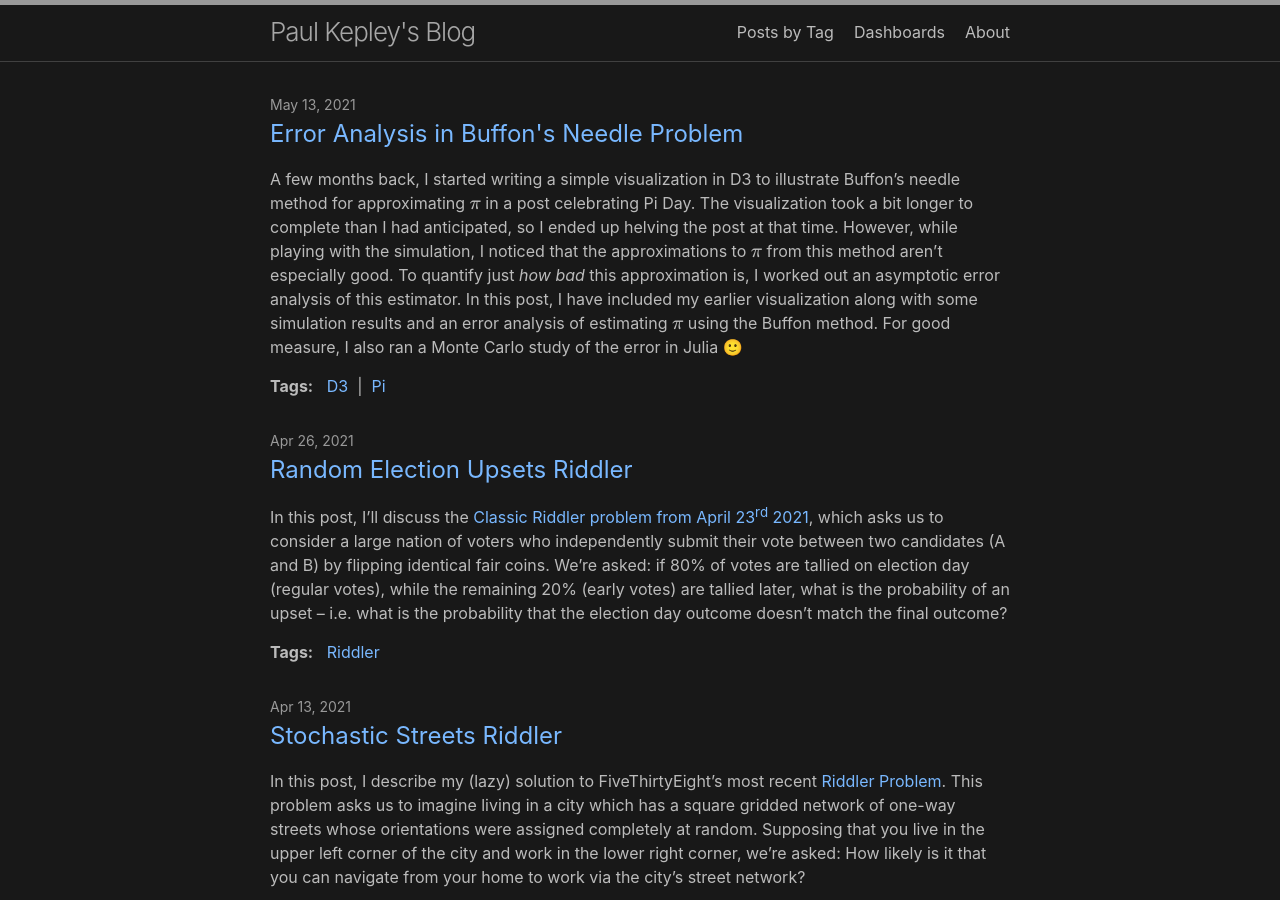
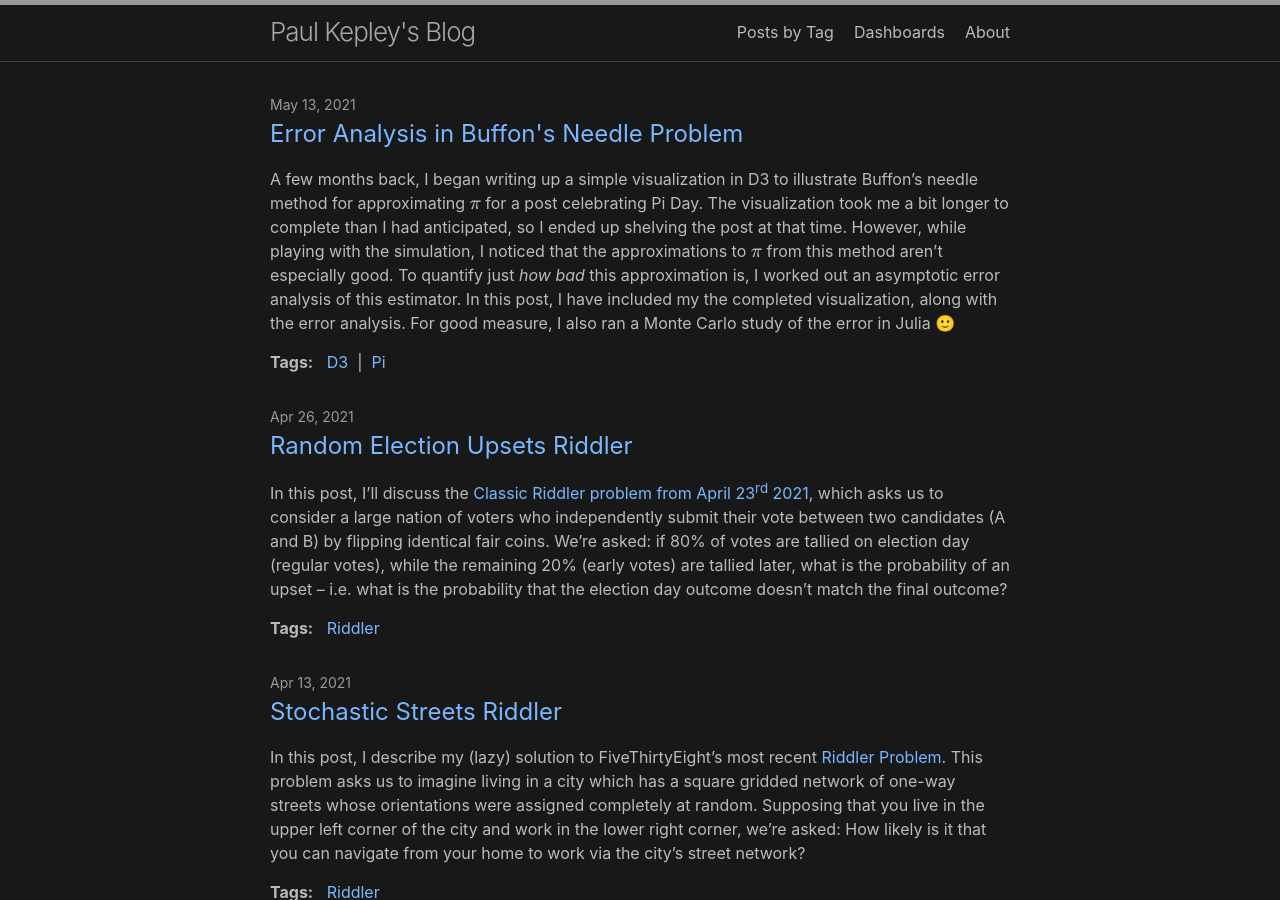
Before and after one commit to pkepley/pkepley.github.io, a Jekyll site: the page built from index.html, in a window 1280 px wide and 900 px high. Built offline with Jekyll 4.4.1, drawn with Linux system fonts in a browser that asks for light colours; formulas are drawn with MathJax 3; the list of posts is cut into pages by our own code.

Commit message:
Fixed some prose.

```diff
--- a/_posts/2021-05-13-AsymptoticBuffon.md
+++ b/_posts/2021-05-13-AsymptoticBuffon.md
@@ -5,13 +5,15 @@ title: Error Analysis in Buffon's Needle Problem
 tag: [D3, Pi]
 ---
 
-A few months back, I started writing a simple
-visualization in D3 to illustrate Buffon's needle method for approximating $$\pi$$ in a post celebrating
-Pi Day. The visualization took a bit longer to complete than I had anticipated, so I ended up helving the post at that time. However, while playing with the simulation, I noticed that the approximations to $$\pi$$ from this method aren't especially good. To quantify just *how bad* this approximation is, I worked out an asymptotic error analysis of this estimator. In this post,
- I have included my
-earlier visualization along with some simulation results and an error analysis
-of estimating $$\pi$$ using the Buffon method. For good measure, I also ran a
-Monte Carlo study of the error in Julia 🙂
+A few months back, I began writing up a simple visualization in D3 to illustrate
+Buffon's needle method for approximating $$\pi$$ for a post celebrating Pi Day.
+The visualization took me a bit longer to complete than I had anticipated, so I
+ended up shelving the post at that time. However, while playing with the
+simulation, I noticed that the approximations to $$\pi$$ from this method aren't
+especially good. To quantify just *how bad* this approximation is, I worked out
+an asymptotic error analysis of this estimator. In this post, I have included my
+the completed visualization, along with the error analysis. For good measure, I
+also ran a Monte Carlo study of the error in Julia 🙂
 
 [comment]: <> assign path for assets to avoid repeating myself
 {% assign asset_path = base | append: "/assets/posts/20210628_HappyTauDay" %}
```
